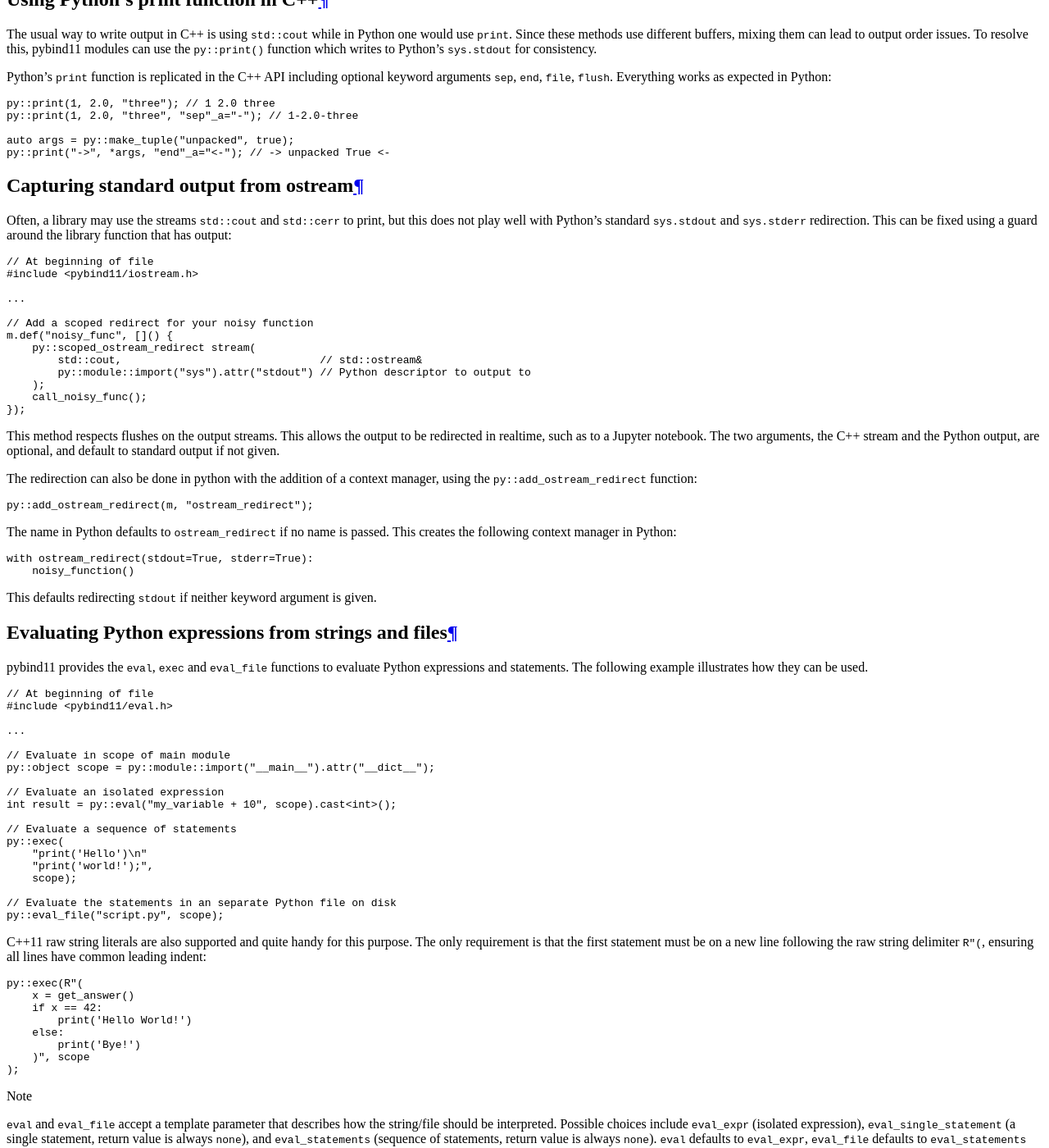
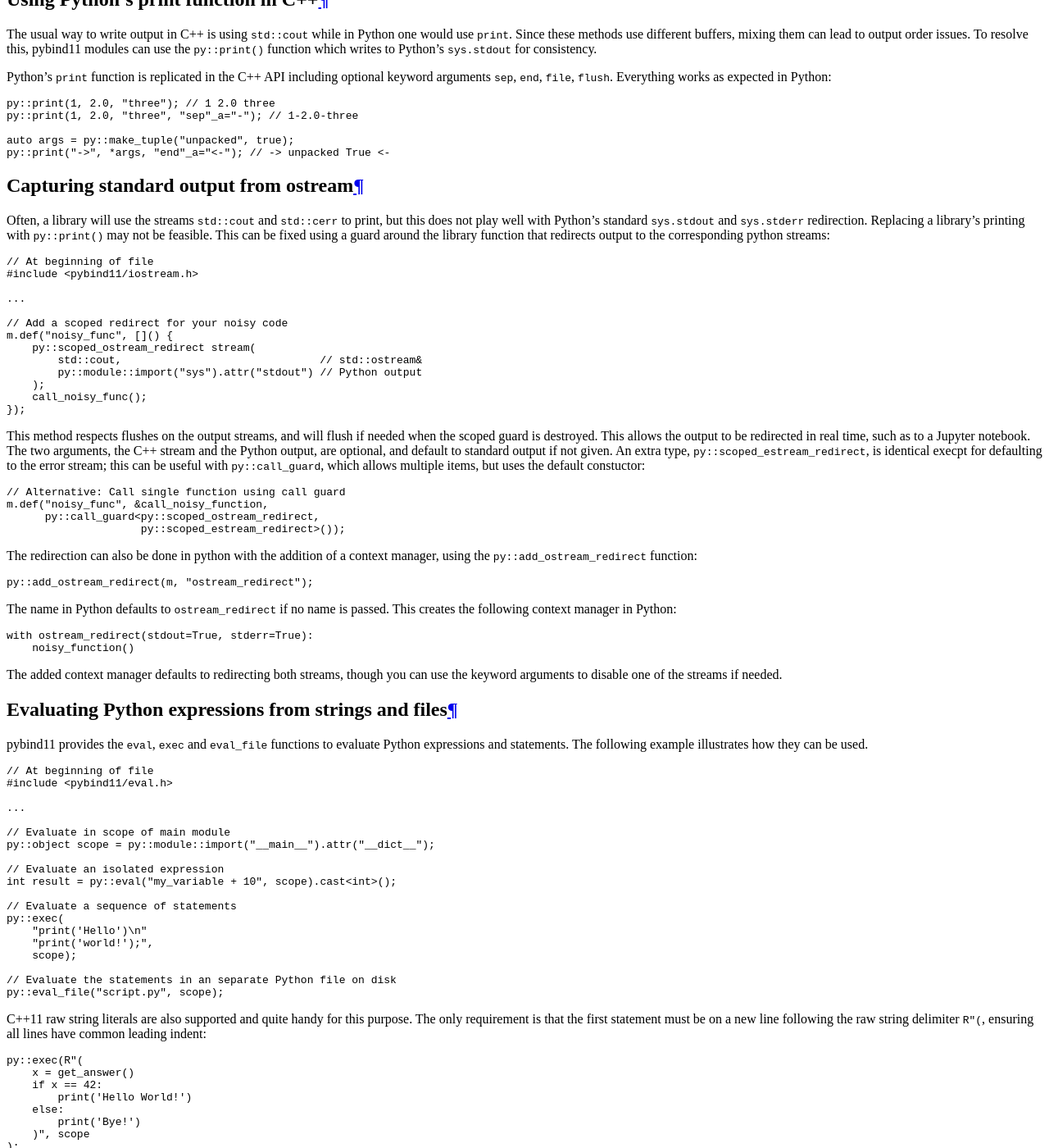
Before and after one commit to pybind/pybind11, a Sphinx documentation site: the page built from docs/advanced/pycpp/utilities.rst, in a window 1280 px wide and 1400 px high, scrolled down 878 px. Shown: the whole window at 82% size. Built offline with Sphinx 7.4.7 and the Read the Docs theme 2.0.0, drawn with Linux system fonts in a browser that asks for light colours.

Commit message:
Final cleanups for iostream, call guard usage
Squashed commit of the following:

commit 4cdbdd3809cae488107c33838eb4dd2346de73f8
Author: Henry Fredrick Schreiner <henry.fredrick.schreiner@cern.ch>
Date:   Tue Aug 22 10:12:23 2017 -0700

    Linting fix

commit 4ff64ce2ebf9b26c60575f8edb93b488f4677431
Author: Henry Fredrick Schreiner <henry.fredrick.schreiner@cern.ch>
Date:   Tue Aug 22 08:34:38 2017 -0700

    Docs cleanup, changelog update

commit 00cc177c2e1148b71000e9564f8fcf4947f0b8f5
Author: Henry Fredrick Schreiner <henry.fredrick.schreiner@cern.ch>
Date:   Tue Aug 22 08:21:35 2017 -0700

    Adding scoped_estream_redirect, for call_guard and simplification

commit 30899eaeba30ff453338040c93a221879351efb7
Author: Henry Fredrick Schreiner <henry.fredrick.schreiner@cern.ch>
Date:   Tue Aug 22 07:33:47 2017 -0700

    Docs cleanup and update

commit fe1a63a125330a01684ed8a26d77523195c90735
Author: Henry Fredrick Schreiner <henry.fredrick.schreiner@cern.ch>
Date:   Mon Aug 21 17:36:17 2017 -0700

    Fix linter issues

commit e2b8f8ad6abcac4864f78c93f8b89e85215aa0a0
Author: Henry Fredrick Schreiner <henry.fredrick.schreiner@cern.ch>
Date:   Mon Aug 21 16:47:44 2017 -0700

    Dropping some extra unneeded thises and unused default

commit 2e8bec13e94dcba71693788200e4ed7c40e2ac60
Author: Henry Fredrick Schreiner <henry.fredrick.schreiner@cern.ch>
Date:   Mon Aug 21 16:43:41 2017 -0700

    Sync on destuction, and add tests to check flush behavior

commit 314d4514685a3f17a13da5864c1f055d66688458
Author: Henry Fredrick Schreiner <henry.fredrick.schreiner@cern.ch>
Date:   Mon Aug 21 16:11:52 2017 -0700

    Testing and documenting simple call with call_guard

```diff
--- a/docs/advanced/pycpp/utilities.rst
+++ b/docs/advanced/pycpp/utilities.rst
@@ -26,9 +26,12 @@ expected in Python:
 Capturing standard output from ostream
 ======================================
 
-Often, a library may use the streams ``std::cout`` and ``std::cerr`` to print, but this does
-not play well with Python's standard ``sys.stdout`` and ``sys.stderr`` redirection.
-This can be fixed using a guard around the library function that has output:
+Often, a library will use the streams :cpp:var:`std::cout` and
+:cpp:var:`std::cerr` to print, but this does not play well with Python's
+standard :py:obj:`sys.stdout` and :py:obj:`sys.stderr` redirection. Replacing a
+library's printing with :cpp:func:`py::print` may not be feasible. This can be
+fixed using a guard around the library function that redirects output to the
+corresponding python streams:
 
 .. code-block:: cpp
 
@@ -37,38 +40,54 @@ This can be fixed using a guard around the library function that has output:
 
     ...
 
-    // Add a scoped redirect for your noisy function
+    // Add a scoped redirect for your noisy code
     m.def("noisy_func", []() {
         py::scoped_ostream_redirect stream(
             std::cout,                               // std::ostream&
-            py::module::import("sys").attr("stdout") // Python descriptor to output to
+            py::module::import("sys").attr("stdout") // Python output
         );
         call_noisy_func();
     });
 
-This method respects flushes on the output streams. This allows the output to be redirected
-in realtime, such as to a Jupyter notebook. The two arguments, the C++ stream and the Python
-output, are optional, and default to standard output if not given.
+This method respects flushes on the output streams, and will flush if needed
+when the scoped guard is destroyed. This allows the output to be redirected in
+real time, such as to a Jupyter notebook. The two arguments, the C++ stream and
+the Python output, are optional, and default to standard output if not given. An
+extra type, `py::scoped_estream_redirect`, is identical execpt for
+defaulting to the error stream; this can be useful with `py::call_guard`, which
+allows multiple items, but uses the default constuctor:
 
-The redirection can also be done in python with the addition of a context manager, using the `py::add_ostream_redirect()` function:
+.. code-block:: py
+
+    // Alternative: Call single function using call guard
+    m.def("noisy_func", &call_noisy_function,
+          py::call_guard<py::scoped_ostream_redirect,
+                         py::scoped_estream_redirect>());
+
+The redirection can also be done in python with the addition of a context
+manager, using the `py::add_ostream_redirect()` function:
 
 .. code-block:: cpp
 
     py::add_ostream_redirect(m, "ostream_redirect");
 
-The name in Python defaults to ``ostream_redirect`` if no name is passed.  This creates the following context manager in Python:
+The name in Python defaults to ``ostream_redirect`` if no name is passed.  This
+creates the following context manager in Python:
 
 .. code-block:: python
 
     with ostream_redirect(stdout=True, stderr=True):
         noisy_function()
 
-This defaults redirecting ``stdout`` if neither keyword argument is given.
+The added context manager defaults to redirecting both streams, though you can
+use the keyword arguments to disable one of the streams if needed.
 
 .. note:
 
-    The above methods will not redirect direct output to file descriptors, such as ``fprintf``. For those cases, you'll need to
-    redirect the file descriptors either directly in C or with Python's `os.dup2` function in an operating-system dependent way.
+    The above methods will not redirect direct output to file descriptors, such
+    as ``fprintf``. For those cases, you'll need to redirect the file
+    descriptors either directly in C or with Python's :py:obj:`os.dup2` function
+    in an operating-system dependent way.
 
 .. _eval:
 
--- a/docs/changelog.rst
+++ b/docs/changelog.rst
@@ -128,8 +127,8 @@ v2.2.0 (Not yet released)
   See :ref:`call_policies` for details.
   `#740 <https://github.com/pybind/pybind11/pull/740>`_.
 
-* Utility for redirecting `std::cout` and `std::cerr` added,
-  `py::scoped_stl_redirect`, RAII in C++;
+* Utility for redirecting C++ streams like `std::cout`,
+  `py::scoped_ostream_redirect`, RAII in C++;
   and a context manager in python. See :ref:`ostream_redirect` or
   `#1005 <https://github.com/pybind/pybind11/pull/1009>`_.
 
@@ -303,7 +302,6 @@ v2.2.0 (Not yet released)
   `#921 <https://github.com/pybind/pybind11/pull/921>`_,
   `#923 <https://github.com/pybind/pybind11/pull/923>`_,
   `#963 <https://github.com/pybind/pybind11/pull/963>`_.
-
 
 v2.1.1 (April 7, 2017)
 -----------------------------------------------------
```
Also changed, not shown: other parts of docs/changelog.rst (+0 -1 lines), 3 other files.
